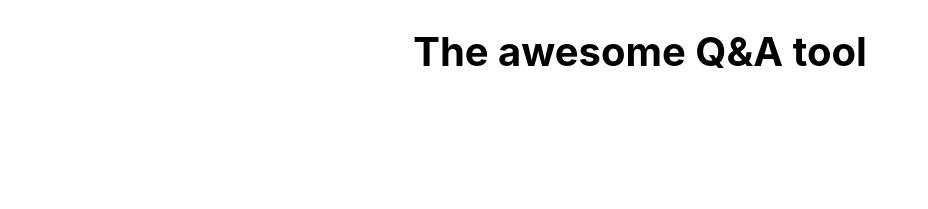
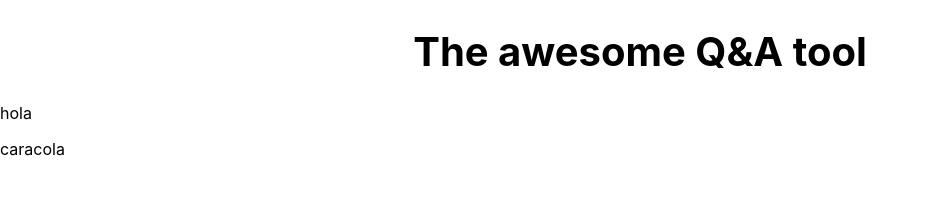
Before and after one commit to slvgonzalez/another-awesome-qa-tool, a React (Create React App) app: page / in a window 1280 px wide. Shown: the top 209 px of the page, without its empty margins (0-928 px from the left). Built offline with nearby package versions, Linux system fonts and the light colour scheme.

Commit message:
setup list component

```diff
--- a/src/App.js
+++ b/src/App.js
@@ -1,10 +1,14 @@
 import React from 'react';
+import List from './components/List.js'
+
 import './App.css';
 
 function App() {
   return (
     <React.Fragment>
      <h1>The awesome Q&A tool</h1>
+     <List />
+
     </ React.Fragment >
   );
 }
--- a/src/components/List.js
+++ b/src/components/List.js
@@ -0,0 +1,19 @@
+import React from 'react'
+
+const List = () => {
+
+  const array = ['hola', 'caracola'];
+
+  return (
+    <div className="list">
+      {
+        array.map((item) =>
+        <p>{item}</p>
+        )
+      }
+
+    </div>
+  )
+}
+
+export default List
```
